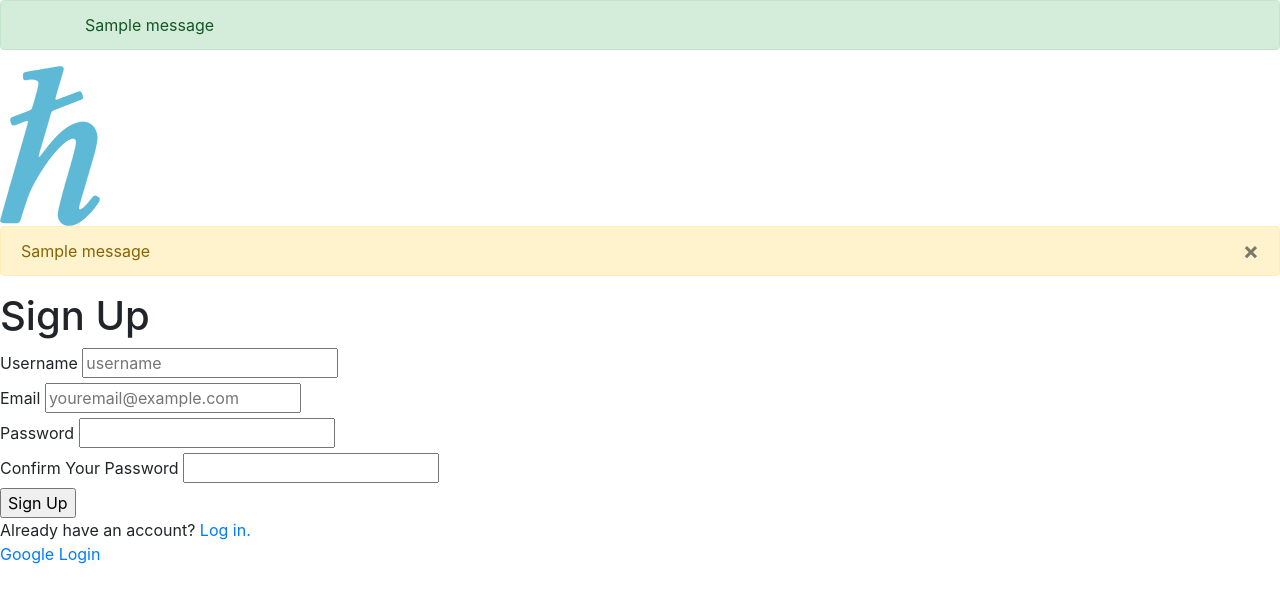
After one commit to paurbano/dailycontact, a Flask app: template app/templates/signup.html in a window 1280 px wide. The commit adds this page. Shown: the top 603 px of the page. Run offline with Flask 2, Linux system fonts and the light colour scheme; tables that the repository leaves empty hold one stand-in row (values such as "Sample post"); the template is opened without the code that fills it: values that come from a table or form of the project are taken from there, most other values are stand-ins (such as "Sample title", 1, 10 or a date in 2020); one stand-in notice (Sample message) is shown; parts of the project's set-up code (start-up, migrations or seed data) failed here and were passed over; some libraries are stand-ins or nearby versions.

```diff
--- a/app/auth/forms.py
+++ b/app/auth/forms.py
@@ -28,7 +28,7 @@ class SignUpForm(FlaskForm):
     confirm = PasswordField('Confirm Your Password',
                             validators=[DataRequired(),
                                         EqualTo('password', message='Password do not match.')])
-    submit = SubmitField('Register')
+    submit = SubmitField('Sign Up')
 
 class LoginForm(FlaskForm):
     ''' user login form '''
--- a/app/models/company.py
+++ b/app/models/company.py
@@ -17,6 +17,7 @@ class Company(db.Model):
     id = db.Column(db.Integer, primary_key=True)
     name = db.Column(db.String(256), index=True, nullable=False, default='')
     nit = db.Column(db.String(15), index=True, default='')
+    email_contact= db.Column(db.String(60), nullable=False, default='')
     created_at = db.Column(db.DateTime, nullable=False, default=datetime.utcnow)
     active = db.Column(db.Boolean, nullable=False, default=1)
     employees = db.relationship('User', secondary=usercompanies, lazy='subquery',
--- a/app/models/dailylog.py
+++ b/app/models/dailylog.py
@@ -13,6 +13,12 @@ userlogsymptoms = db.Table('user_log_symptoms',
 )
 
 # Many to many relationships between userslogs and routines
+'''
+how to insert
+statement = userlogroutines.insert().values(log_id=log.id, routine_id=routine.id, frecuency=value)
+db.session.execute(statement)
+db.session.commit()
+'''
 userlogroutines = db.Table('user_log_routines',
         db.Column('log_id', db.Integer, db.ForeignKey('dailylogs.id'), primary_key=True),
         db.Column('routine_id', db.Integer, db.ForeignKey('routines.id'), primary_key=True),
--- a/app/models/user.py
+++ b/app/models/user.py
@@ -23,6 +23,7 @@ class User(UserMixin, db.Model):
     username = db.Column(db.String(64), index=True, unique=True,
                          nullable=False)
     email = db.Column(db.String(64), index=True, nullable=False)
+    be_visible = db.Column(db.Boolean, nullable=False, default=1)
     password_hash = db.Column(db.String(128))
     created_at = db.Column(db.DateTime, nullable=False, default=datetime.utcnow)
     admin = db.Column(db.Boolean, nullable=False, default=0)
--- /dev/null
+++ b/app/templates/signup.html
@@ -0,0 +1,81 @@
+{% extends "base.html" %}
+
+
+{% block content %}
+  <div class="form-wrapper">
+
+    <div class="logo">
+      <img src="{{ url_for('static', filename='dist/img/logo.png') }}" alt="logo"/>
+    </div>
+
+    {% for message in get_flashed_messages() %}
+      <div class="alert alert-warning">
+        <button type="button" class="close" data-dismiss="alert">&times;</button>
+        {{ message }}
+      </div>
+    {% endfor %}
+
+    <h1>Sign Up</h1>
+
+    <form method="POST" action="/signup">
+      {{ form.csrf_token }}
+
+      <fieldset class="name">
+        {{ form.username.label }}
+        {{ form.username(placeholder='username') }}
+        {% if form.username.errors %}
+          <ul class="errors">
+            {% for error in form.email.errors %}
+              <li>{{ error }}</li>{% endfor %}
+          </ul>
+        {% endif %}
+      </fieldset>
+
+      <fieldset class="email">
+        {{ form.email.label }}
+        {{ form.email(placeholder='youremail@example.com') }}
+        {% if form.email.errors %}
+          <ul class="errors">
+            {% for error in form.email.errors %}
+              <li>{{ error }}</li>{% endfor %}
+          </ul>
+        {% endif %}
+      </fieldset>
+
+      <fieldset class="password">
+        {{ form.password.label }}
+        {{ form.password }}
+        {% if form.password.errors %}
+          <ul class="errors">
+            {% for error in form.password.errors %}
+              <li>{{ error }}</li>{% endfor %}
+          </ul>
+        {% endif %}
+      </fieldset>
+
+      <fieldset class="confirm">
+        {{ form.confirm.label }}
+        {{ form.confirm }}
+        {% if form.confirm.errors %}
+          <ul class="errors">
+            {% for error in form.confirm.errors %}
+              <li>{{ error }}</li>{% endfor %}
+          </ul>
+        {% endif %}
+      </fieldset>
+
+      <div class="submit-button">
+        {{ form.submit }}
+      </div>
+
+    </form>
+
+    <div class="login-signup">
+      <span>Already have an account? <a href="{{ url_for('auth_bp.login') }}">Log in.</a></span>
+    </div>
+
+     <div class="submit-button">
+       <a class="button" href="/oauth">Google Login</a>
+      </div>
+  </div>
+{% endblock %}
```
Also changed, not shown: app/__init__.py (+9 -1 lines), app/auth/views.py (+4 -5 lines), app/templates/login.html (+6 -9 lines), app/templates/signup_2.html (added, +26 -0 lines), 1 other file.
